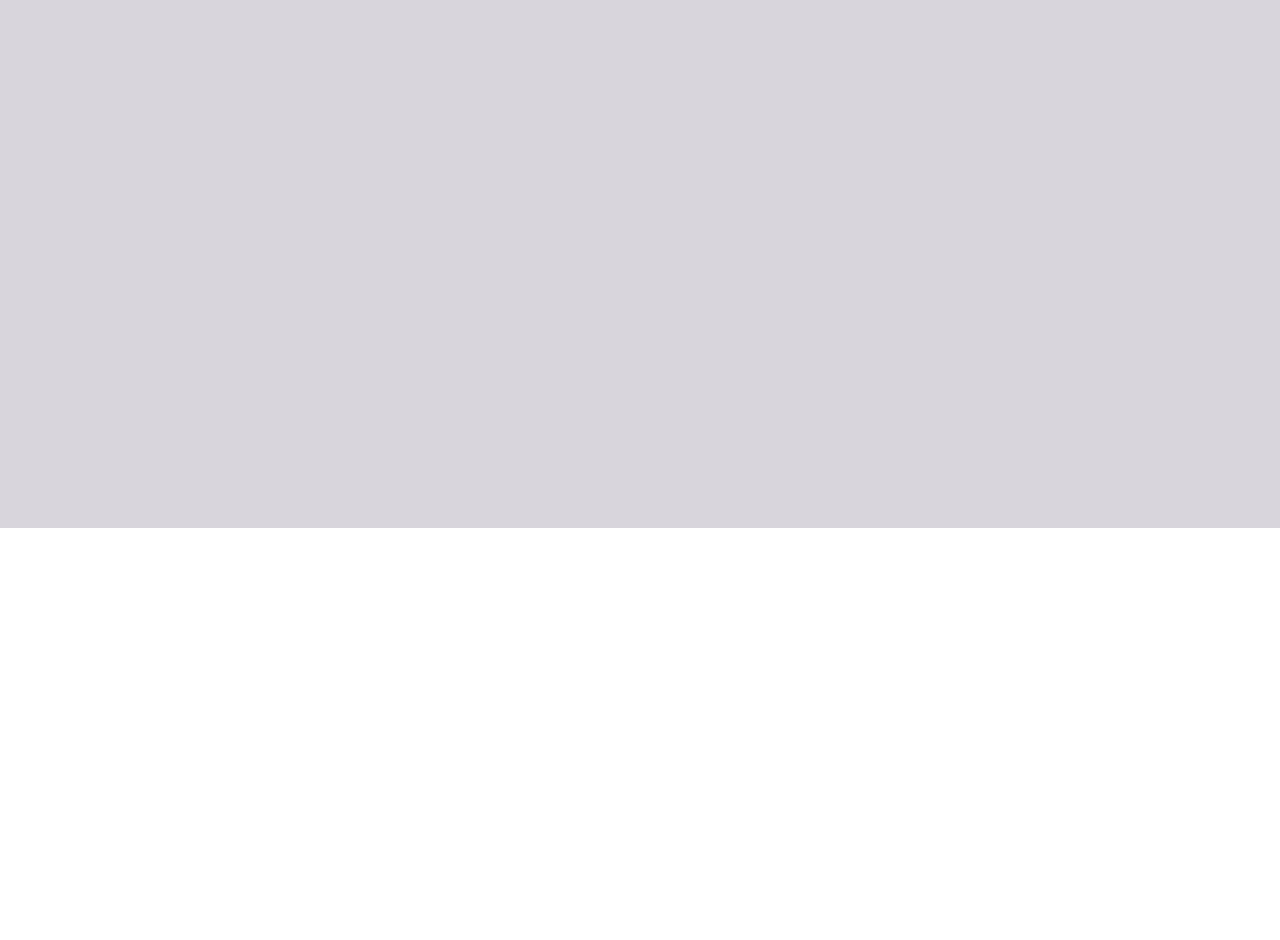
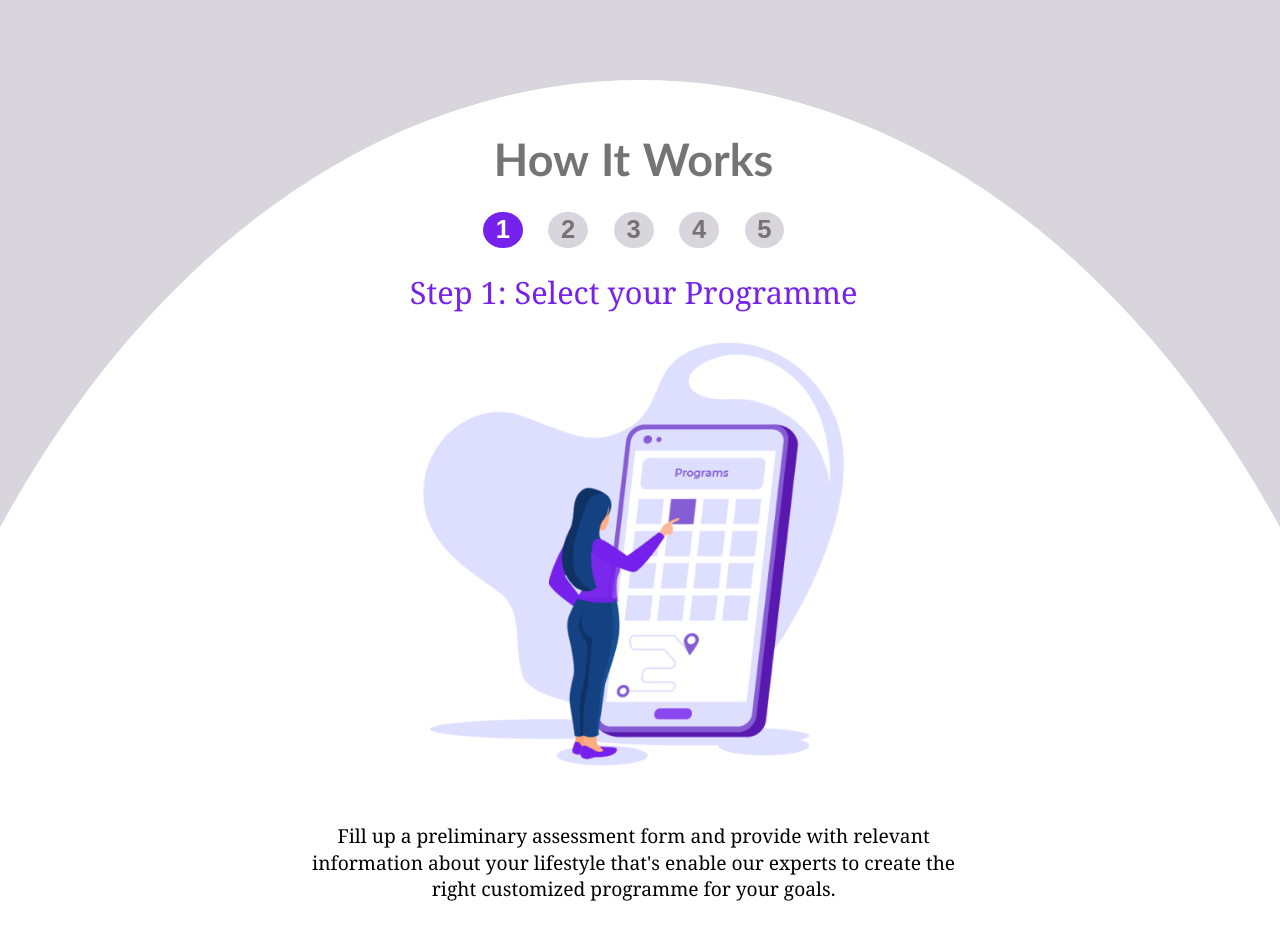
Before and after one commit to vanshika0606/optimum_wellness, a React (Create React App) app: page / in a window 1280 px wide. Shown: the part 1660-2600 px from the top of the page. Before the commit the page ends 2188 px from the top, so only its background shows below. Built offline with nearby package versions, Linux system fonts and the light colour scheme.

Commit message:
till steps

```diff
--- a/src/App.css
+++ b/src/App.css
@@ -3,6 +3,8 @@
   padding: 0;
   box-sizing: border-box;
   overflow-x: hidden;
+  /* overflow-y: hidden; */
+
 }
 .App {
   text-align: center;
--- a/src/components/Methodology/method.css
+++ b/src/components/Methodology/method.css
@@ -1,16 +1,4 @@
-.methodology {
-  /* width:80vw;
-    margin: auto;
-    position:absolute;
-    top:730px; */
-}
-.methods {
-  /* display: flex;
-    flex-direction: column;
-    justify-content:center;
-    align-items: center;
-    margin-bottom: 90px; */
-}
+
 
 .methodology > h1 {
   font-weight: 700;
--- a/src/components/steps/Steps.js
+++ b/src/components/steps/Steps.js
@@ -6,14 +6,19 @@ const Steps = () => {
   return (
     <div>
       <div className="rectangle">
-        <div>
-      {/* <div className="half-ellipse-in-rectangle"></div> */}
+
+      <div className="rectangle-for-half-ellipse">
+      <div className="half-ellipse-in-rectangle">
       </div>
+      </div>
+
       </div>
 
 
 
-      {/* <div className="steps">
+
+
+      <div className="steps">
         <h3>How It Works</h3>
 
         <ul className="steps-list">
@@ -25,13 +30,13 @@ const Steps = () => {
         </ul>
         <h4>Step 1: Select your Programme</h4>
 
-        <img src={step1} />
+        <img src={step1} className="step-img" />
         <p>
           Fill up a preliminary assessment form and provide with relevant
           information about your lifestyle that's enable our experts to create
           the right customized programme for your goals.
         </p>
-      </div> */}
+      </div>
     </div>
   );
 };
--- a/src/components/steps/steps.css
+++ b/src/components/steps/steps.css
@@ -3,27 +3,45 @@
 
     background: hsl(266, 9%, 85%);
     height:41.4vw;
+    display: flex;
+    align-items: end;
 
 
 
 }
 .half-ellipse-in-rectangle{
-   /* position: absolute;
-   top:1166px; */
-    width: 100vw;
-	height: 900px;
-	background-color: rgb(171, 36, 36);
-	clip-path: path("M -2,900 Q 736,-50 1466,1200 Z");
+    position:relative;
+
+    left:-13.2vw;
+    width:126.4vw;
+	height: 90vw;
+	background-color: rgb(255, 255, 255);
+    border-radius: 50% 50% 0 0/100% 100% 0 0;
+
 
 }
 
+.rectangle-for-half-ellipse{
+    width:100vw;
+    height:35vw;
+    overflow-y: hidden;
+
+    /* bottom:0vw; */
+}
+
 .steps{
-    position: relative;
-    top:-300px;
+    position: absolute;
+    top:140vw;
+    left:23vw;
+    display: flex;
+    flex-direction: column;
+    align-items: center;
+    justify-content: center;
+
 }
 .steps h3{
 
-    font-size: 40px;
+    font-size: 3.5vw;
     font-family: 'Gill Sans', 'Gill Sans MT', Calibri, 'Trebuchet MS', sans-serif;
     color: #747474;
     word-spacing: 2px;
@@ -31,16 +49,17 @@
 .steps-list{
     display: flex;
     justify-content: center;
-    margin-top: 30px;
+    margin-top: 2vw;
 
 }
 .steps-list li{
-    margin: 0px 15px;
-    font-size: 30px;
+    margin: 0px 1vw;
+    font-size: 2vw;
     font-weight: bold;
     color: #747474;
+   text-align: center;
     background-color: #D8D5DC;
-    padding: 5px 13px;
+    padding: 0.3vw 1vw;
     border-radius: 50%;
     font-family: sans-serif;
 }
@@ -49,16 +68,19 @@
     color: white;
 }
 .steps h4{
-    margin: 25px 0;
+    margin: 1.8vw 0;
     color: #7621EC;
-   font-size: 28px;
+   font-size: 2.4vw;
    font-weight: lighter;
 
 }
 .steps p{
     line-height: 1.4;
-    margin:40px auto;
+    margin:4vw auto;
     width:53vw;
-    font-size: 18px;
+    font-size: 1.5vw;
     text-align: center;
 }
+.step-img{
+    width:34vw;
+}
```
